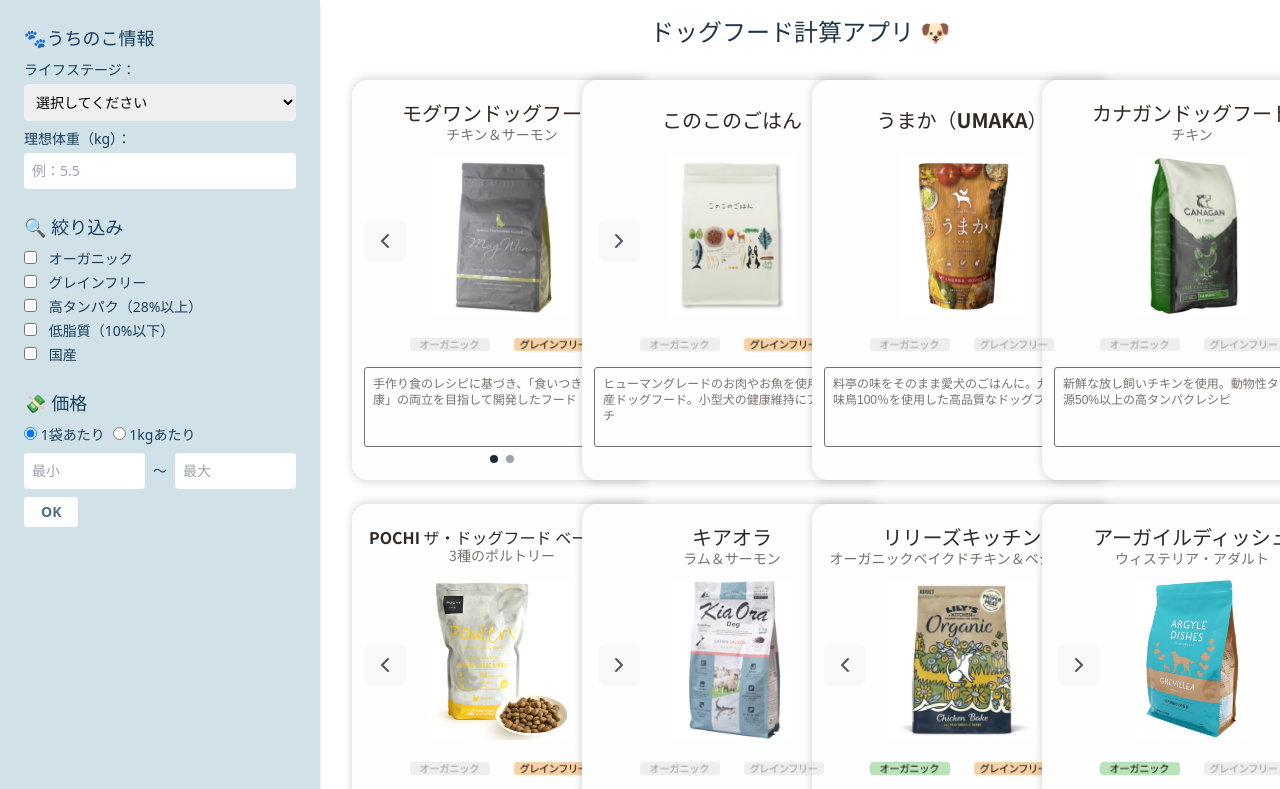
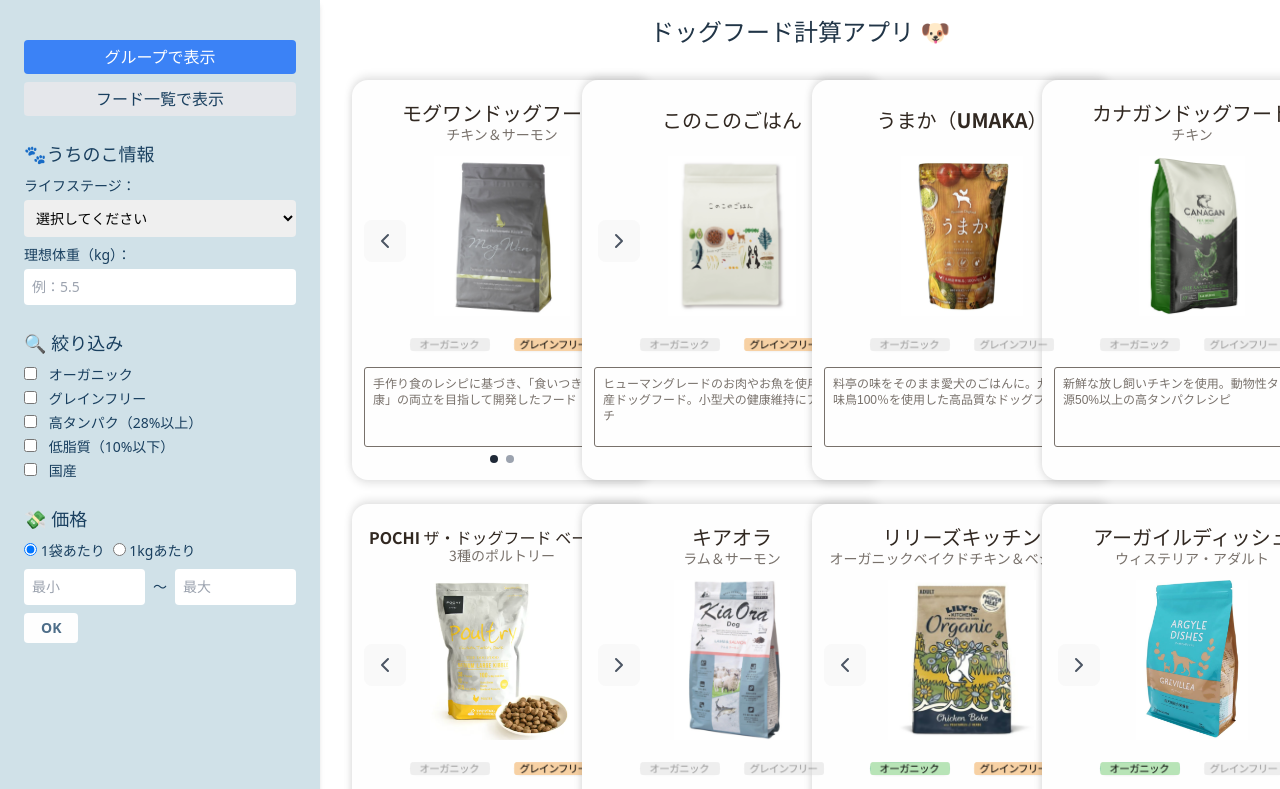
Before and after one commit to wannu0/dogfood, a React (Vite) app: page / in a window 1280 px wide. Shown: the top 789 px of the page. Built offline with nearby package versions, Linux system fonts and the light colour scheme; a web font is replaced by a local one.

Commit message:
サイドバーに表示切り替えボタンを追加

```diff
--- a/src/App.tsx
+++ b/src/App.tsx
@@ -5,7 +5,7 @@
 import Sidebar from "./Sidebar";
 import FoodDetailModal from "./components/FoodDetailModal";
 import { calcNutrientAverages, calcNutrientMedians } from "./utils/calcNutrients";
-import type { Stage, GroupedFood, Food, Nutrients, SelectedFood, MyPet } from "./types/types";
+import type { Stage, GroupedFood, Food, Nutrients, SelectedFood, MyPet, ViewMode } from "./types/types";
 
 //GroupedFood[]からすべてのFood[]を抽出
 const foods: GroupedFood[] = groupedFoods;
@@ -25,7 +25,8 @@
   const [isDomestic, setIsDomestic]=useState(false);
 
   const [selectedFood, setSelectedFood] = useState<SelectedFood | null>(null);
-  //const nutrientAvg = calcNutrientAverages(foods);  //平均値を計算
+  //グループ表示か個別表示か
+  const [viewMode, setViewMode] = useState<ViewMode>("grouped");
 
 
   return (
@@ -37,6 +38,8 @@
       setMyPet={setMyPet}
       isOrganic={isOrganic}
       setIsOrganic={setIsOrganic}
+      viewMode={viewMode}
+      setViewMode={setViewMode}
       />
 
 
@@ -65,6 +68,7 @@
       isDomestic={isDomestic}
       selectedFood={selectedFood}
       setSelectedFood= {setSelectedFood}
+      viewMode={viewMode}
       />
     </div>
     </div>
--- a/src/FoodList.tsx
+++ b/src/FoodList.tsx
@@ -1,7 +1,9 @@
+//FoodList.tsx
 import foods from "./data/foods.json";
-import type { Stage, GroupedFood,Food,Nutrients,SelectedFood, MyPet } from "./types/types";
+import type { Stage, GroupedFood,Food,Nutrients,SelectedFood, MyPet,ViewMode } from "./types/types";
 import { calcDER } from "./utils/calories";
 import FoodCard from "./components/FoodCard";
+import { useMemo } from "react";
 
 type Props = {
   //foods: GroupedFood[];
@@ -14,13 +16,23 @@
   isDomestic: boolean;
   selectedFood: SelectedFood | null;
   setSelectedFood: (f:SelectedFood)=>void;
+  viewMode: ViewMode;
 };
 
-const FoodList = ({ groupedFoods, myPet, stage, idealWeight, isOrganic, isDomestic, selectedFood, setSelectedFood }: Props) => {
+const FoodList = ({ groupedFoods, myPet, stage, idealWeight, isOrganic, isDomestic, selectedFood, setSelectedFood, viewMode }: Props) => {
 
   const showUserInfo = myPet?.weightKg ? myPet.weightKg > 0 : false; //入力の有無を管理する
   const der = idealWeight ? calcDER(idealWeight, stage) : 0; //まず必要カロリーを計算
   //const foodsDisplay = isOrganic ? foods.filter((f) => f.isOrganic) : foods;
+
+const allFoods: SelectedFood[] = useMemo(() => {
+    return groupedFoods.flatMap(group =>
+      group.foods.map(food => ({
+        food,
+        groupedFood: group,
+      }))
+    );
+  }, [groupedFoods]);
 
   //OrganicかつDomestic
   const filteredGroups = foods.filter((group)=>{
@@ -32,24 +44,8 @@
   return (
     <div className="container mx-auto px-4">
       <div className="grid grid-cols-1 sm:grid-cols-2 lg:grid-cols-3 xl:grid-cols-4 gap-6">
+
         {filteredGroups.map((group, index) => {
-
-          //最大パッケージ------
-          /*
-          const largestVariant = food.variants.reduce((a, b) =>
-            a.weight > b.weight ? a : b
-          );
-          const pricePerKg = Math.round((largestVariant.price / largestVariant.weight) * 1000);
-          */
-          //-----
-
-          /*
-          const dailyGrams = der > 0 ? Math.floor((der / food.kcal) * 100) : 0; //1日に必要なgを「必要kcal/フードkcal」で計算
-          const daysPerBag =
-            dailyGrams > 0 ? Math.floor(largestVariant.weight / dailyGrams) : undefined;
-          const pricePerDay =
-            daysPerBag && daysPerBag > 0 ? Math.floor(largestVariant.price / daysPerBag).toFixed(0) : undefined; //.toFixedで文字列に変換
-          */
 
           return (
             <FoodCard
@@ -57,63 +53,15 @@
               key={group.id}
               groupedFood={group}
               myPet={myPet}
-              //food={food}
-              //dailyGrams={showUserInfo ? dailyGrams : undefined}
-              //pricePerDay={showUserInfo ? pricePerDay : undefined}
-              //daysPerBag={showUserInfo ? daysPerBag : undefined}
               selectedFood={selectedFood}
               setSelectedFood={setSelectedFood}
             />
           );
         })}
+
       </div>
     </div>
   );
 }
 
 export default FoodList;
-
-/**
-
-  const showUserInfo = idealWeight ? idealWeight > 0 : false; //入力の有無を管理する
-  const der = idealWeight ? calcDER(idealWeight, stage) : 0; //まず必要カロリーを計算
-  const foodsDisplay = isOrganic ? foods.filter((f) => f.isOrganic) : foods;
-
-
-
-  //return-------------------------------------
-  return (
-    <div className="container mx-auto px-4">
-      <div className="grid grid-cols-1 sm:grid-cols-2 lg:grid-cols-3 gap-6">
-        {foodsDisplay.map((food, index) => {
-
-          //最大パッケージ------
-          const largestVariant = food.variants.reduce((a, b) =>
-            a.weight > b.weight ? a : b
-          );
-          const pricePerKg = Math.round((largestVariant.price / largestVariant.weight) * 1000);
-          //-----
-
-          const dailyGrams = der > 0 ? Math.floor((der / food.kcal) * 100) : 0; //1日に必要なgを「必要kcal/フードkcal」で計算
-          const daysPerBag =
-            dailyGrams > 0 ? Math.floor(largestVariant.weight / dailyGrams) : undefined;
-          const pricePerDay =
-            daysPerBag && daysPerBag > 0 ? Math.floor(largestVariant.price / daysPerBag).toFixed(0) : undefined; //.toFixedで文字列に変換
-
-          return (
-            <FoodCard
-              key={index}
-              food={food}
-              dailyGrams={showUserInfo ? dailyGrams : undefined}
-              pricePerDay={showUserInfo ? pricePerDay : undefined}
-              daysPerBag={showUserInfo ? daysPerBag : undefined}
-              selectedFood={selectedFood}
-              setSelectedFood={setSelectedFood}
-            />
-          );
-        })}
-      </div>
-    </div>
-  );
-
- */
--- a/src/Sidebar.tsx
+++ b/src/Sidebar.tsx
@@ -1,15 +1,17 @@
 //Sidebar.tsx
 
-import type { Stage,MyPet } from "./types/types";
+import type { Stage,MyPet,ViewMode } from "./types/types";
 
 type Props = {
     myPet: MyPet | undefined;
     setMyPet:(p:MyPet)=>void;
     isOrganic: boolean;
     setIsOrganic: (o: boolean) => void;
+    viewMode: ViewMode;
+    setViewMode:(v:ViewMode)=>void;
 };
 
-export default function Sidebar({ myPet, setMyPet, isOrganic, setIsOrganic }: Props){
+export default function Sidebar({ myPet, setMyPet, isOrganic, setIsOrganic, viewMode, setViewMode }: Props){
 
     const handleStageChange = (e:React.ChangeEvent<HTMLSelectElement>)=>{
         setMyPet({
@@ -27,6 +29,25 @@
 
     return(
         <aside className="bg-[#D0E1E8] text-[#193F5F] w-full max-w-xs p-6 space-y-6 shadow-md">
+
+            <section>
+                {/* ビューモード切替 */}
+                <div className="flex flex-col gap-2 mt-4">
+                <button
+                    onClick={() => setViewMode("grouped")}
+                    className={`px-3 py-1 rounded ${viewMode === "grouped" ? "bg-blue-500 text-white" : "bg-gray-200"}`}
+                >
+                    グループで表示
+                </button>
+                <button
+                    onClick={() => setViewMode("flat")}
+                    className={`px-3 py-1 rounded ${viewMode === "flat" ? "bg-blue-500 text-white" : "bg-gray-200"}`}
+                >
+                    フード一覧で表示
+                </button>
+                </div>
+            </section>
+
             {/* うちのこ情報 */}
             <section>
                 <h2 className="text-lg font-bold mb-2 flex items-center gap-1">
--- a/src/components/FoodCard.tsx
+++ b/src/components/FoodCard.tsx
@@ -1,3 +1,4 @@
+//FoodCard.tsx
 import { useState } from "react";
 import type { FC } from "react";
 import type { Food, GroupedFood, SelectedFood, MyPet } from "../types/types";
--- a/src/types/types.ts
+++ b/src/types/types.ts
@@ -12,6 +12,8 @@
   weight: number; // g
   price: number;  // 円
 };
+
+export type ViewMode = "grouped" | "flat" | "brand" | "search";
 
 //成分ごとの情報
 export type Nutrient = {
```
